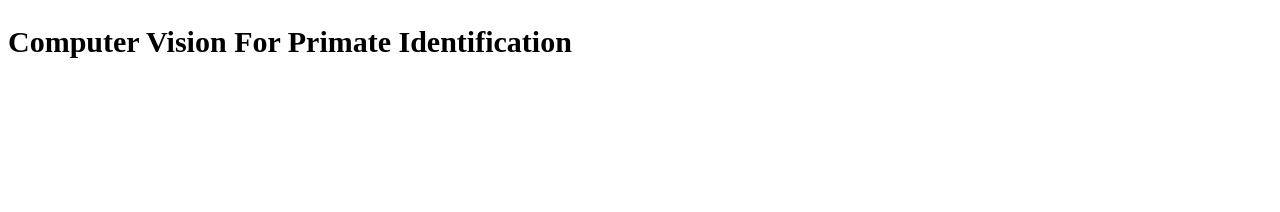
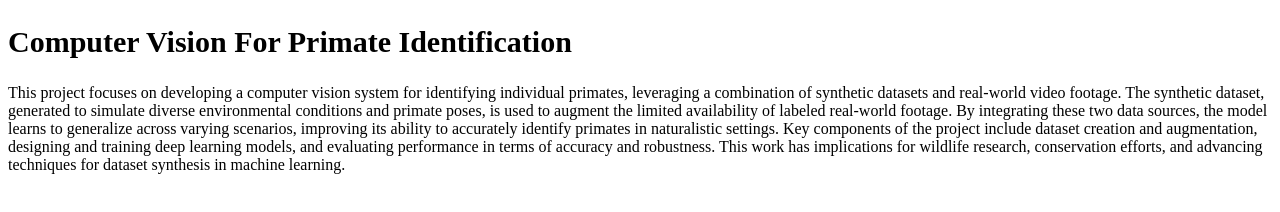
Before and after one commit to YuShuRChen/YuShuRChen.github.io, a plain HTML site: page research_works/computer_vision_for_primate_identification.html in a window 1280 px wide. Drawn offline with Linux system fonts and the light colour scheme.

Commit message:
cvid description

```diff
--- a/research_works/computer_vision_for_primate_identification.html
+++ b/research_works/computer_vision_for_primate_identification.html
@@ -7,7 +7,9 @@
 <body>
 	<h2>Computer Vision For Primate Identification</h2>
 
-	<p></p>
+	<p>This project focuses on developing a computer vision system for identifying individual primates, leveraging a combination of synthetic datasets and real-world video footage. The synthetic dataset, generated to simulate diverse environmental conditions and primate poses, is used to augment the limited availability of labeled real-world footage. By integrating these two data sources, the model learns to generalize across varying scenarios, improving its ability to accurately identify primates in naturalistic settings.
+
+Key components of the project include dataset creation and augmentation, designing and training deep learning models, and evaluating performance in terms of accuracy and robustness. This work has implications for wildlife research, conservation efforts, and advancing techniques for dataset synthesis in machine learning. </p>
 
 </body>
 </html>
```
Also changed, not shown: index.html (+1 -1 lines).
